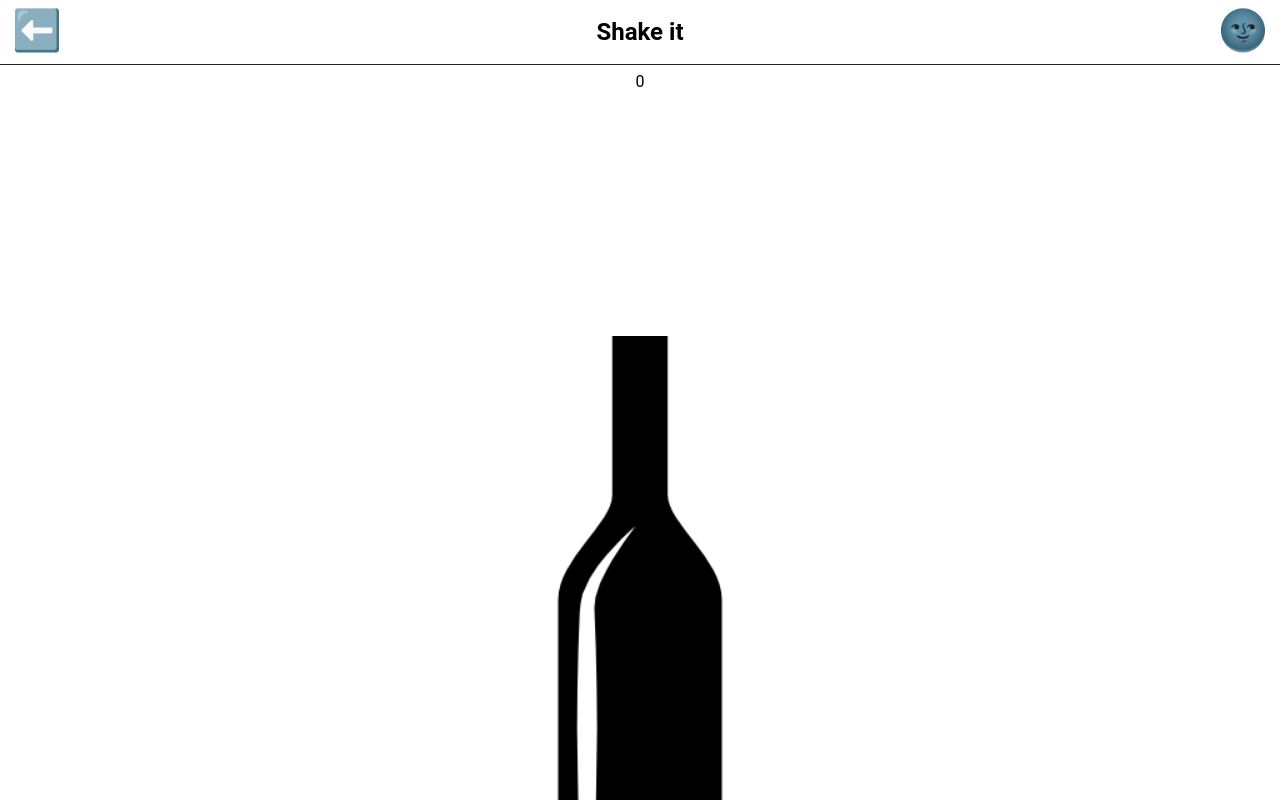
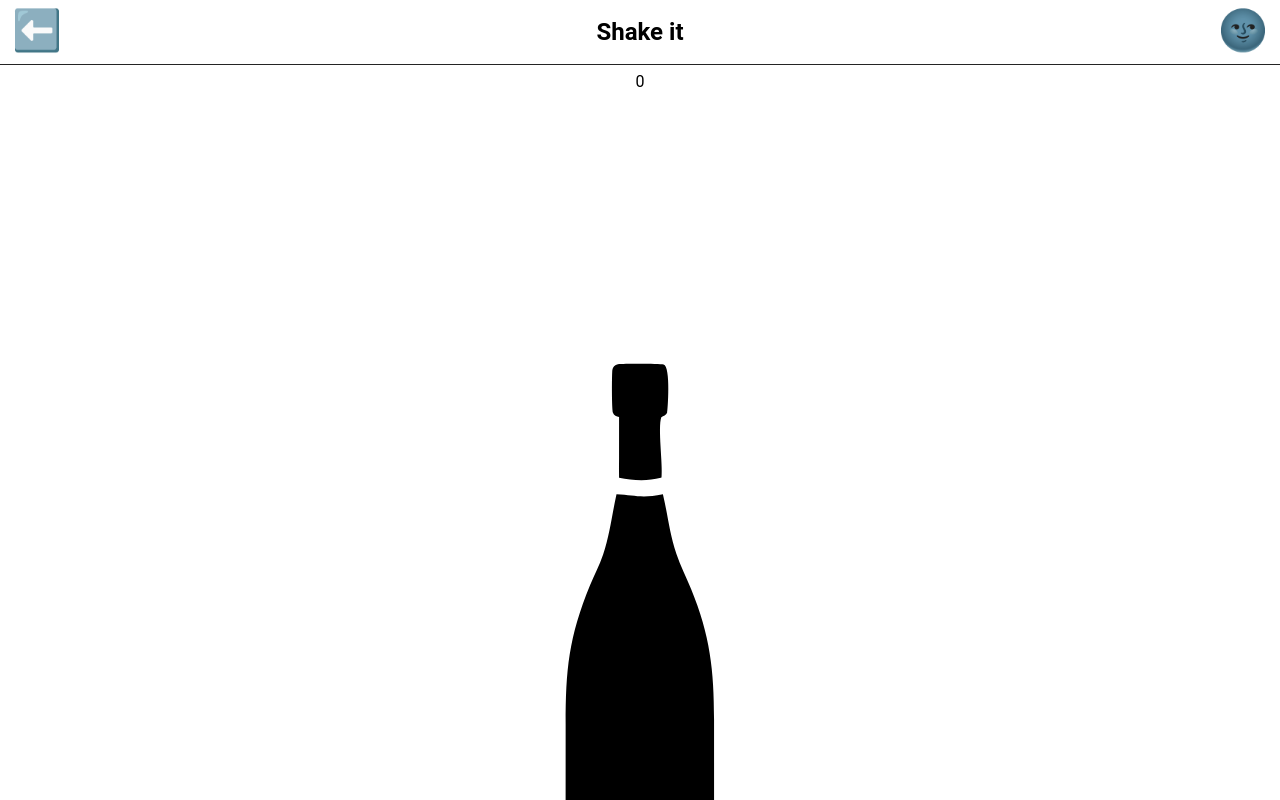
Before and after one commit to DanielFaour/drikkings, a React (Vite) app in the folder drikkings/: page /games/game5 in a window 1280 px wide. Built offline with nearby package versions, Linux system fonts and the light colour scheme.

Commit message:
game5 update
added nev svg file for the bottle

```diff
--- a/drikkings/src/components/games/Game5.jsx
+++ b/drikkings/src/components/games/Game5.jsx
@@ -14,7 +14,7 @@ function Game5() {
     // check if images loaded
     useEffect(() => {
         const imagePaths = {
-            bottle: new URL("./g_assets/bottle.png", import.meta.url).href,
+            bottle: new URL("./g_assets/game5/bottle.svg", import.meta.url).href,
         };
 
         let loadedCount = 0;
--- a/drikkings/src/components/games/g_styles/game5.css
+++ b/drikkings/src/components/games/g_styles/game5.css
@@ -49,8 +49,7 @@
   width: 40rem;
   height: 40rem;
   padding: 1rem;
-  top: 40vh;
-  top: 40dvh;
+  bottom: -8rem;
   cursor: pointer;
 }
 
```
Also changed, not shown: drikkings/src/components/games/g_assets/game5/bottle.svg (added).
